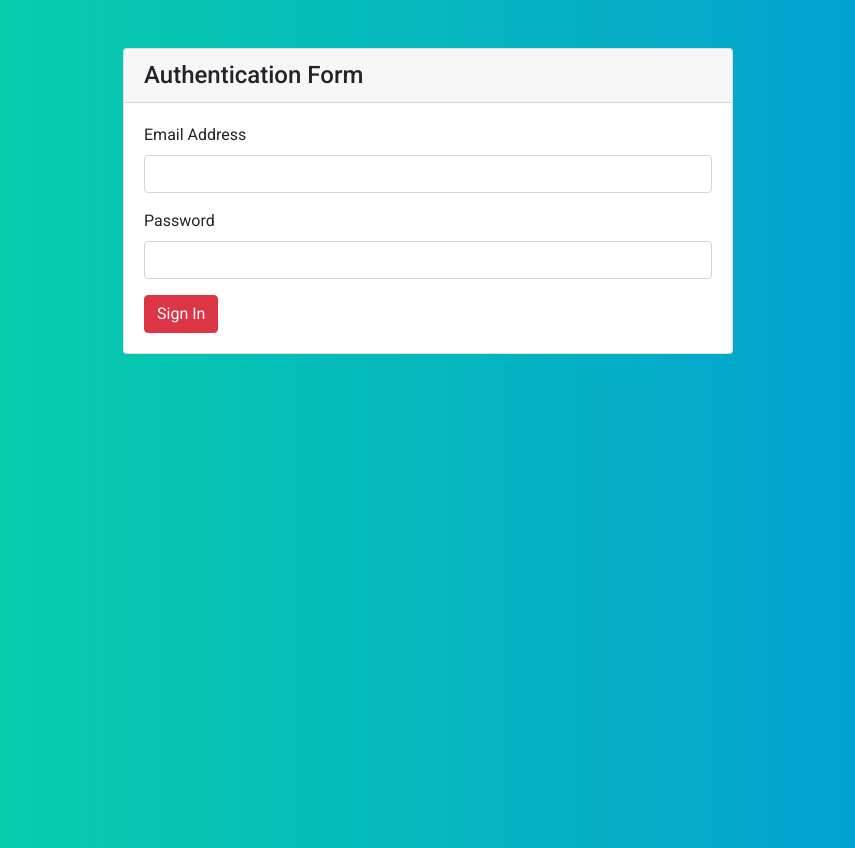
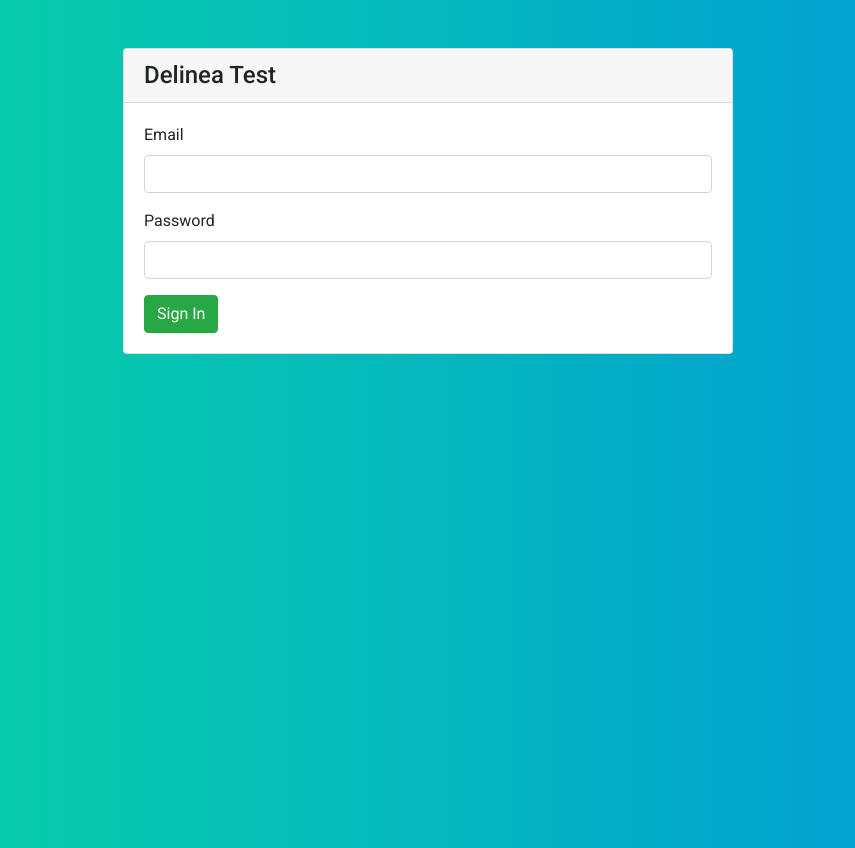
Before and after one commit to dufellipeR/delinea-frontend, an Angular app: page /auth/login in a window 1280 px wide. Shown: the whole page, without its empty margins (212-1067 px from the left). Built offline with nearby package versions, Linux system fonts and the light colour scheme.

Commit message:
change html login

```diff
--- a/src/app/auth/login/login.component.html
+++ b/src/app/auth/login/login.component.html
@@ -1,13 +1,13 @@
 <div class="col-md-6 offset-md-3 mt-5">
 
   <div class="card">
-      <h4 class="card-header">Authentication Form</h4>
+      <h4 class="card-header">Delinea Test</h4>
       <div class="card-body">
 
 
           <form [formGroup]="form" (ngSubmit)="submit()">
               <div class="form-group">
-                  <label for="email">Email Address</label>
+                  <label for="email">Email</label>
                   <input type="text" formControlName="email" id="email" class="form-control"/>
 
               </div>
@@ -15,7 +15,7 @@
                   <label for="password">Password</label>
                   <input type="password" formControlName="password" id="password" class="form-control"/>
               </div>
-              <button class="btn btn-danger">
+              <button class="btn btn-success">
                  Sign In
               </button>
           </form>
```
